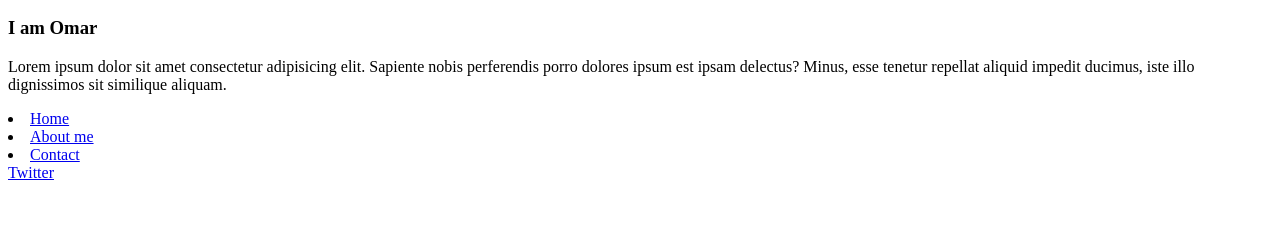
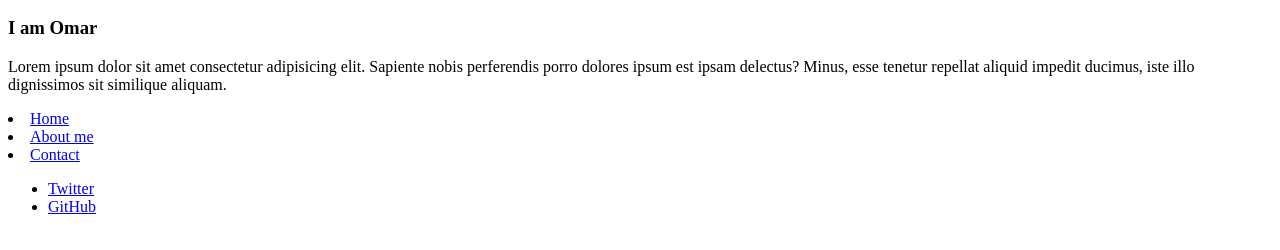
Before and after one commit to CorSalOmar/GIT-AzulSchool, a plain HTML site: page index.html in a window 1280 px wide. Shown: the part 172-422 px from the top of the page. Drawn offline with Linux system fonts and the light colour scheme.

Commit message:
Modified footer HTML

```diff
--- a/index.html
+++ b/index.html
@@ -25,6 +25,10 @@
         <li><a href="#">Contact</a></li>
     </nav>
 </main>
-<footer><a href="twitter.com">Twitter</footer>
+<footer><ul>
+    <li><a href="twitter.com">Twitter</a></li>
+    <li><a href="github.com">GitHub</a></li>
+</ul>
+</footer>
 </body>
 </html>
```
